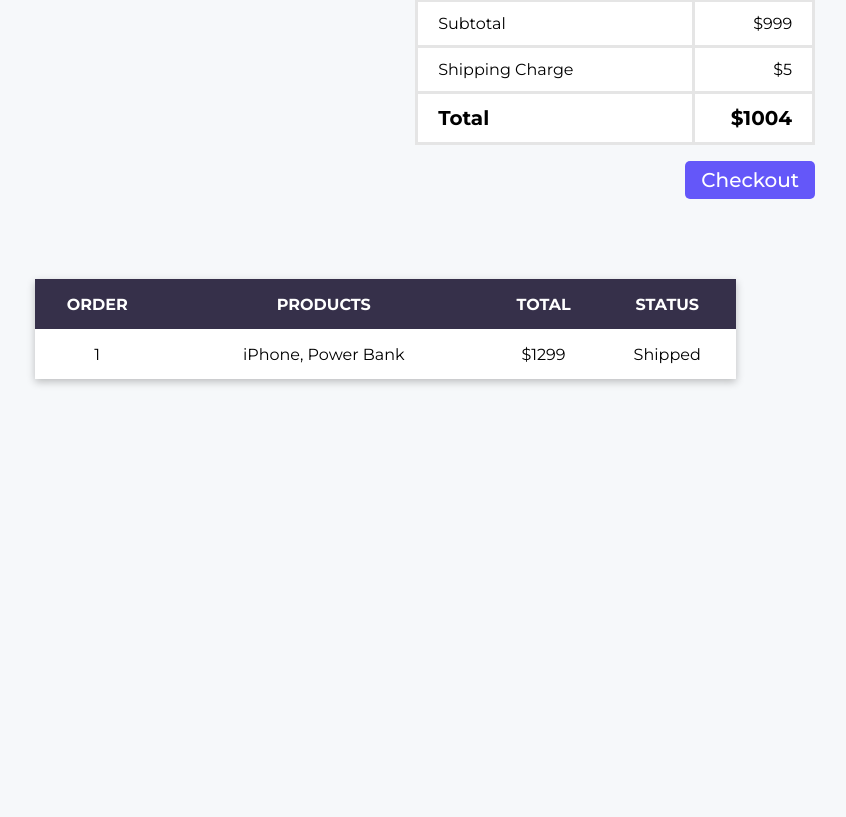
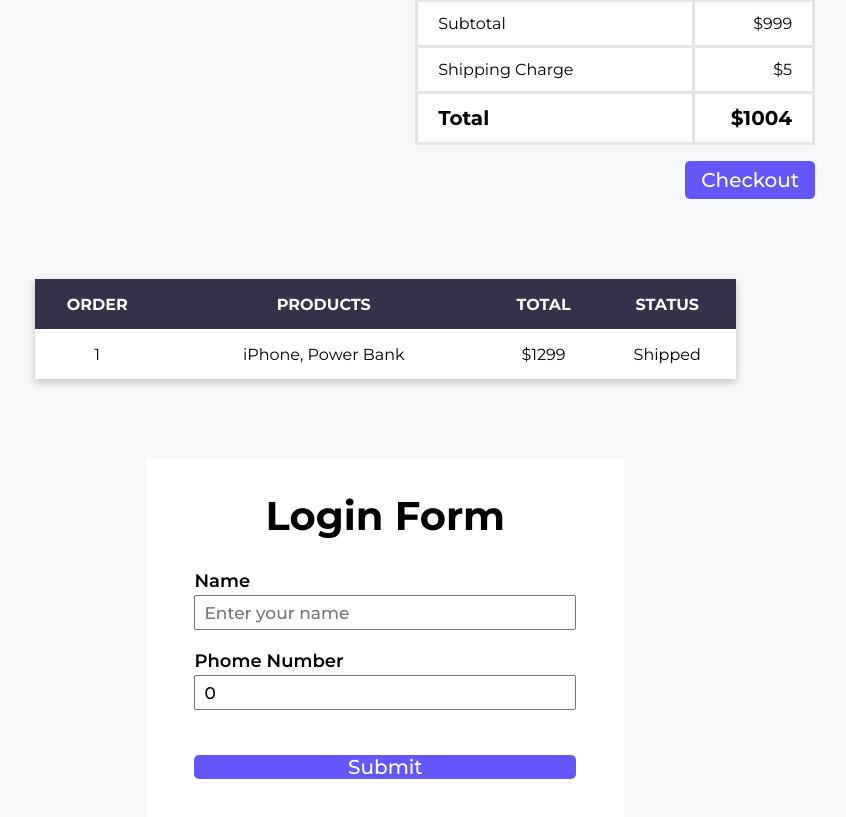
Before and after one commit to ahmadadibzad/CartWish, a React (Vite) app: page / in a window 1280 px wide. Shown: the part 3849-4666 px from the top of the page, without its empty margins (411-1257 px from the left). Before the commit the page ends 4276 px from the top, so only its background shows below. Built offline with nearby package versions, Linux system fonts and the light colour scheme.

Commit message:
Add LoginPage component

```diff
--- a/src/App.jsx
+++ b/src/App.jsx
@@ -1,4 +1,5 @@
 import './App.css'
+import LoginPage from './components/Authentication/LoginPage'
 import CartPage from './components/Cart/CartPage'
 import HomePage from './components/Home/HomePage'
 import MyOrderPage from './components/MyOrder/MyOrderPage'
@@ -16,6 +17,7 @@ const App = () => {
         <SingleProductPage />
         <CartPage />
         <MyOrderPage />
+        <LoginPage />
       </main>
     </div>
   )
--- /dev/null
+++ b/src/components/Authentication/LoginPage.css
@@ -0,0 +1,46 @@
+.form_page {
+    justify-content: center;
+}
+
+.authentication_form {
+    width: 30%;
+    padding: 32px 48px;
+    margin-top: 32px;
+    background-color: #fff;
+}
+
+.authentication_form h2 {
+    font-size: 40px;
+    margin-bottom: 30px;
+    text-align: center;
+}
+
+.form_inputs div {
+    display: flex;
+    flex-direction: column;
+    margin-bottom: 20px;
+}
+
+.form_inputs label {
+    font-size: 18px;
+    font-weight: 600;
+    margin-bottom: 3px;
+}
+
+.form_text_input {
+    height: 35px;
+    padding: 0 8px;
+    font-size: 17px;
+    font-weight: 500;
+    outline: none;
+}
+
+.form_submit {
+    height: 40px;
+    width: 100%;
+    margin: 25px 0 10px;
+}
+
+.form_error {
+    color: red;
+}
--- /dev/null
+++ b/src/components/Authentication/LoginPage.jsx
@@ -0,0 +1,48 @@
+import { useState } from 'react';
+import './LoginPage.css';
+
+const LoginPage = () => {
+    const [user, setUser] = useState({
+        name: '',
+        phone: 0
+    });
+
+    const handleSubmit = (e) => {
+        e.preventDefault();
+        console.log(user);
+    }
+
+    return <section className="align-center form_page">
+        <form action="" className="authentication_form" onSubmit={handleSubmit}>
+            <h2>Login Form</h2>
+            <div className="form_inputs">
+                <div>
+                    <label htmlFor="">Name</label>
+                    <input
+                        type="text"
+                        className="form_text_input"
+                        placeholder="Enter your name"
+                        value={user.name}
+                        onChange={e => setUser({ ...user, name: e.target.value })}
+                    />
+                </div>
+            </div>
+            <div className="form_inputs">
+                <div>
+                    <label htmlFor="">Phome Number</label>
+                    <input
+                        type="number"
+                        className="form_text_input"
+                        placeholder="Enter your phone number"
+                        value={user.phone}
+                        onChange={e => setUser({ ...user, phone: parseInt(e.target.value) })}
+                    />
+                </div>
+            </div>
+
+            <button type='submit' className="search-button form_submit">Submit</button>
+        </form>
+    </section>
+}
+
+export default LoginPage
--- a/src/components/Common/Table.jsx
+++ b/src/components/Common/Table.jsx
@@ -4,7 +4,7 @@ const Table = ({ headings, children }) => {
     return (
         <table className="common_table">
             <thead>
-                {headings.map((item, index) => <th key={index}>{item}</th>)}
+                <tr>{headings.map((item, index) => <th key={index}>{item}</th>)}</tr>
             </thead>
             {children}
         </table>
```
Also changed, not shown: src/components/Authentication/SignupPage.css (added, +63 -0 lines).
